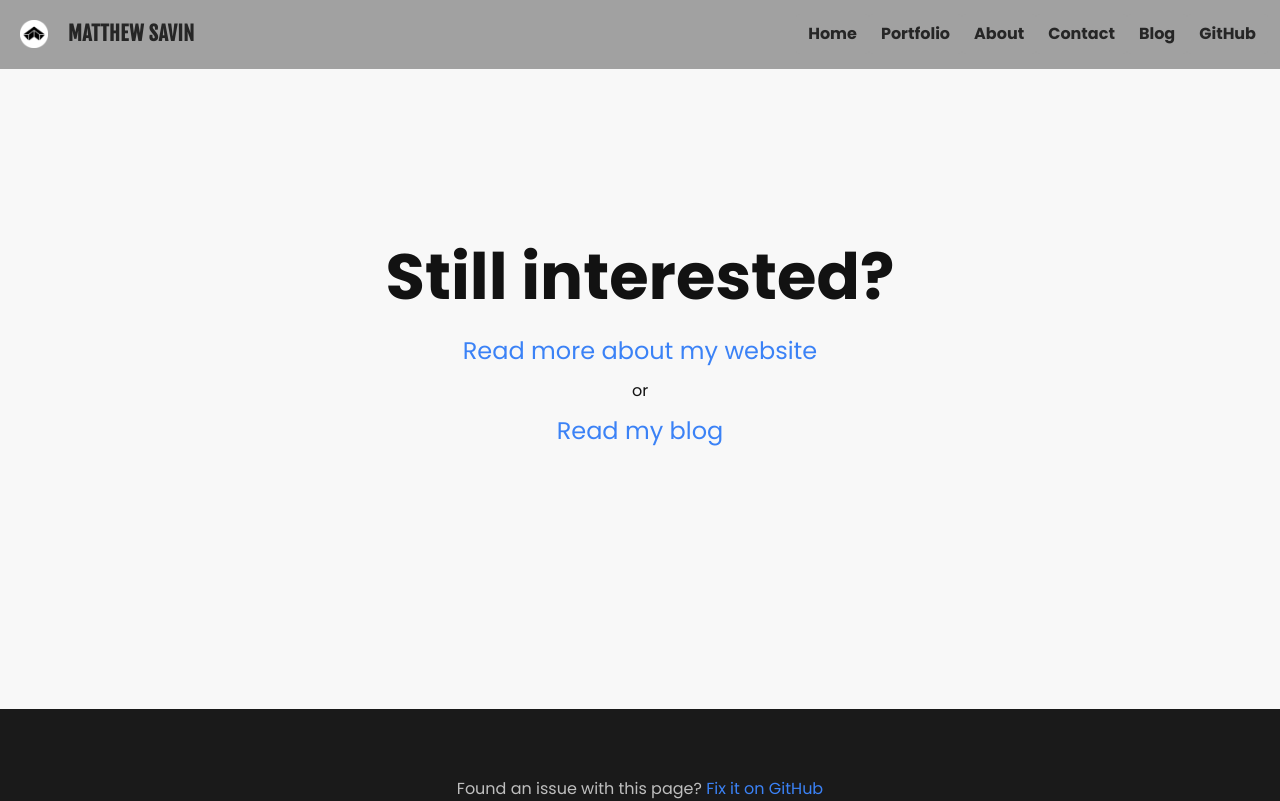
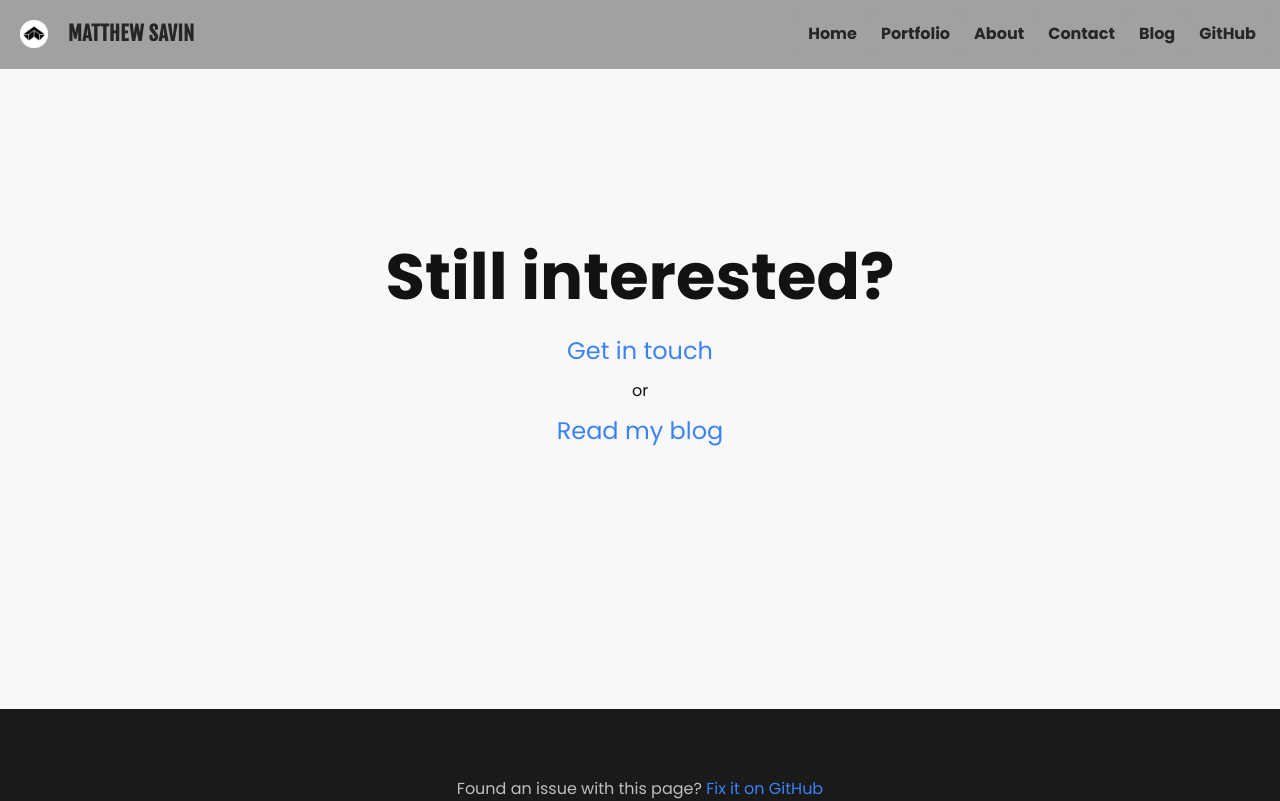
Before and after one commit to mattsavin/mattsavin.me, a Next.js app: page /index/components/indexCallToAction/CallToAction in a window 1280 px wide. Shown: the top 801 px of the page. Built offline with nearby package versions, Linux system fonts and the light colour scheme.

Commit message:
change call to action component to contact page

```diff
--- a/pages/index/components/indexCallToAction/CallToAction.tsx
+++ b/pages/index/components/indexCallToAction/CallToAction.tsx
@@ -6,8 +6,8 @@ const CallToAction = (): JSX.Element => {
         <section className={styles.stillInterested}>
             <h1 className={styles.interestHeader}>Still interested?</h1>
             <h2 className={styles.interestLink}>
-                <Link href={"/about"}>
-                    <a>Read more about my website</a>
+                <Link href={"/contact"}>
+                    <a>Get in touch</a>
                 </Link>
             </h2>
             <p>or</p>
```
